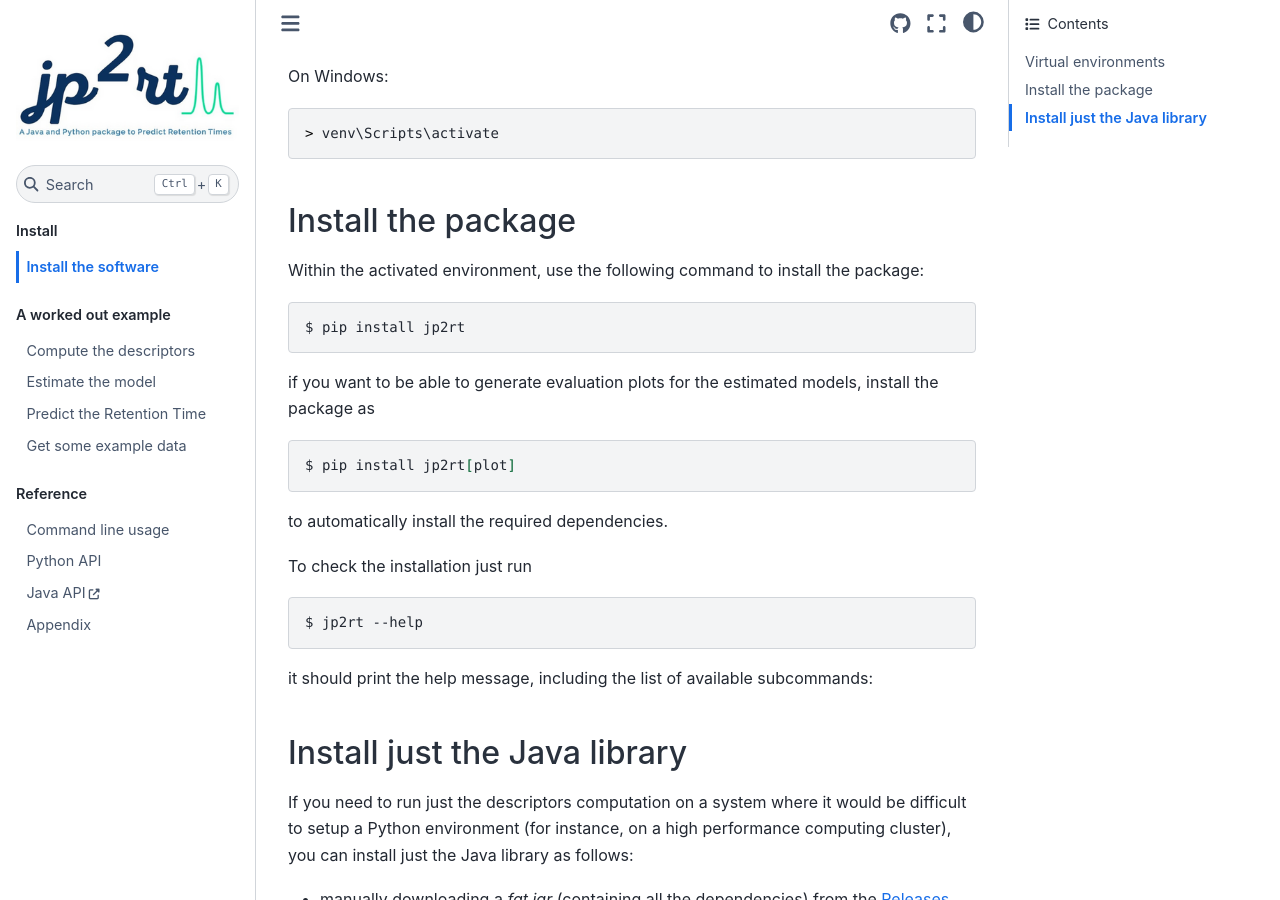
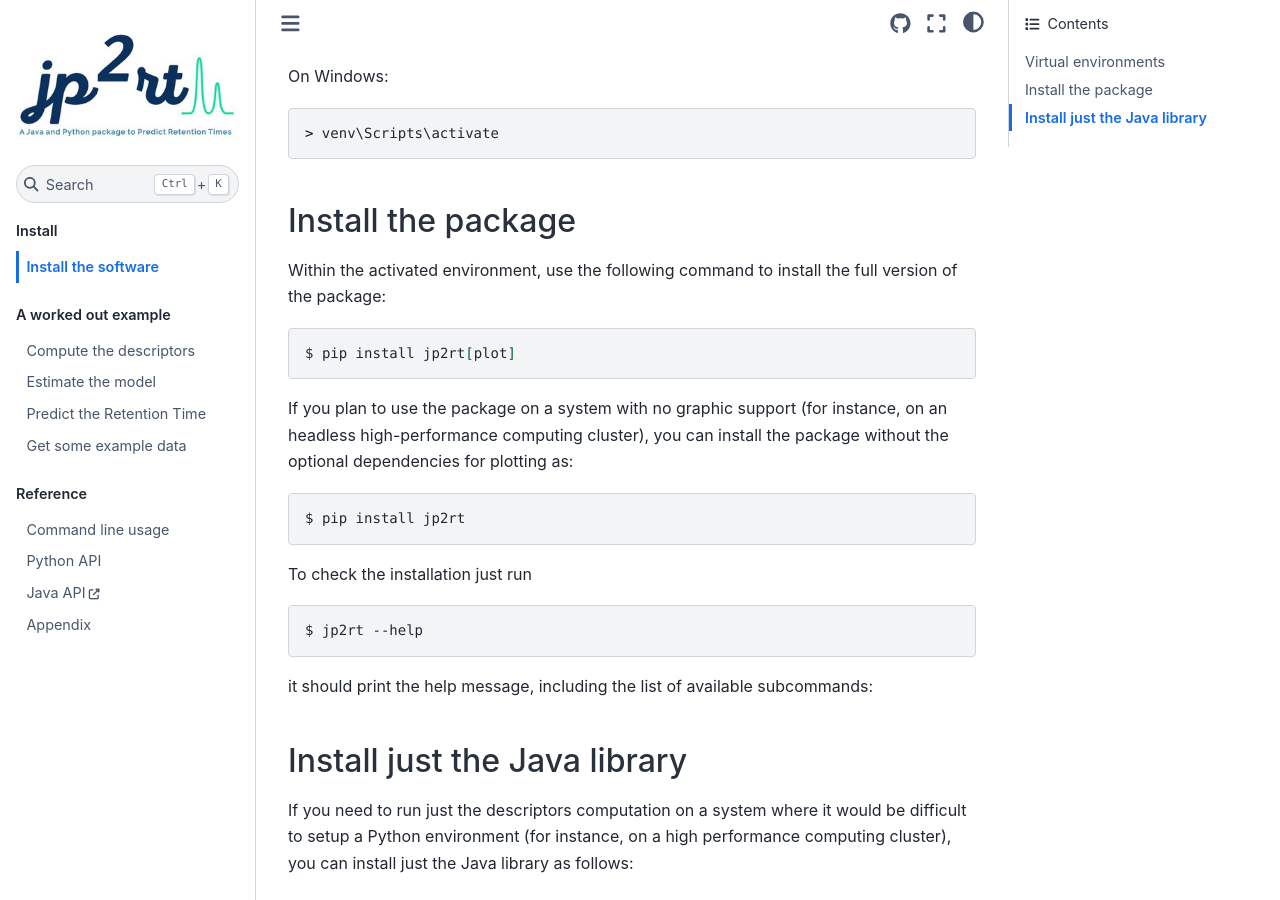
Before and after one commit to mapio/jp2rt, a Jupyter Book: the page built from docs/install.md, in a window 1280 px wide and 900 px high, scrolled down 896 px. Built offline with Jupyter Book 1.0.4 settings and Sphinx 7.4.7 and the Sphinx Book theme 1.1.4, drawn with Linux system fonts in a browser that asks for light colours.

````diff
--- a/docs/install.md
+++ b/docs/install.md
@@ -57,21 +57,20 @@ On Windows:
 
 ## Install the package
 
-Within the activated environment, use the following command to install the
-package:
-
-```bash
-$ pip install jp2rt
-```
-
-if you want to be able to generate evaluation plots for the estimated models,
-install the package as
+Within the activated environment, use the following command to install the full
+version of the package:
 
 ```bash
 $ pip install jp2rt[plot]
 ```
 
-to automatically install the required dependencies.
+If you plan to use the package on a system with no graphic support (for
+instance, on an headless high-performance computing cluster), you can install
+the package without the optional dependencies for plotting as:
+
+```bash
+$ pip install jp2rt
+```
 
 To check the installation just run
 
````
Also changed, not shown: CHANGELOG.md (+6 -0 lines), docs/example/example-data.md (+7 -1 lines), 1 other file.
